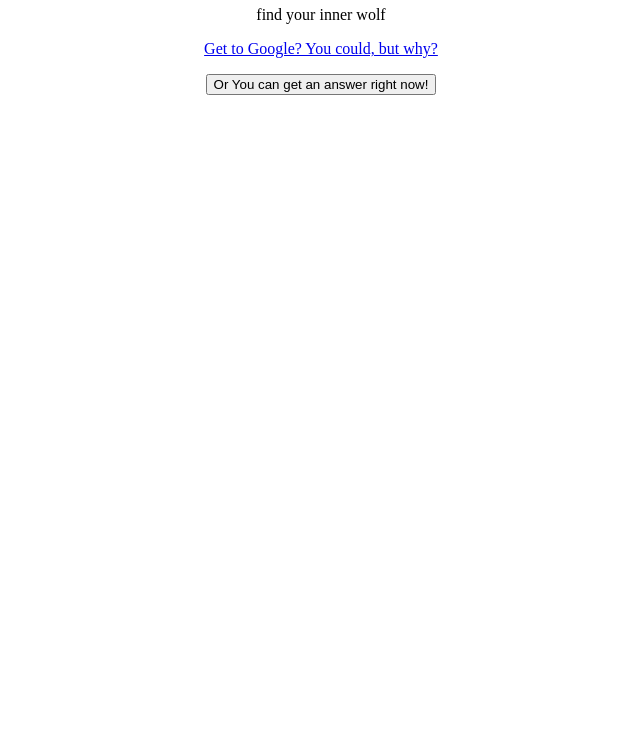
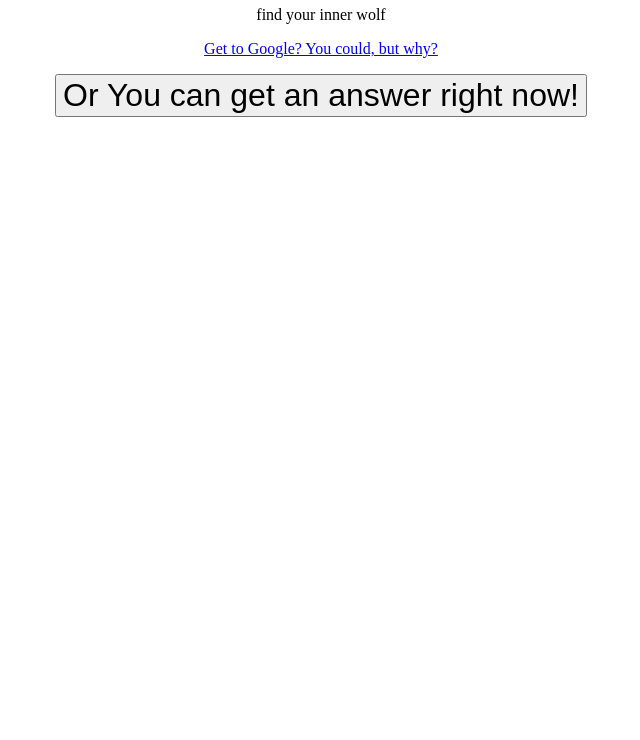
Before and after one commit to CscsCasper/GOAWUUUUUUGLE, a plain HTML site: page index.html in a window 1280 px wide. Shown: the part 60-800 px from the top of the page, without its empty margins (319-959 px from the left). Drawn offline with Linux system fonts and the light colour scheme.

Commit message:
Correct HTML tags and enhance button presentation
Fixed HTML structure and improved button styling.

```diff
--- a/index.html
+++ b/index.html
@@ -4,11 +4,13 @@
 </head>
 <body>
 <h1 align="center">GOOAWUUUUUUUGLE</h1>
-<p align="center">find your inner wolf<p/>
+<p align="center">find your inner wolf</p>
 <p align="center"><a href="https://google.com">Get to Google? You could, but why?</a></p>
 
-<p<p align="center"><form action="https://i.ibb.co/zhhPY1tp/2026-10-15-11-38-37.jpg">
-  <button type="submit">Or You can get an answer right now!</button></p>
+<center>
+<form action="https://i.ibb.co/zhhPY1tp/2026-10-15-11-38-37.jpg">
+  <button type="submit"><font size="6">Or You can get an answer right now!</font></button>
 </form>
+</center>
 </body>
 </html>
```
